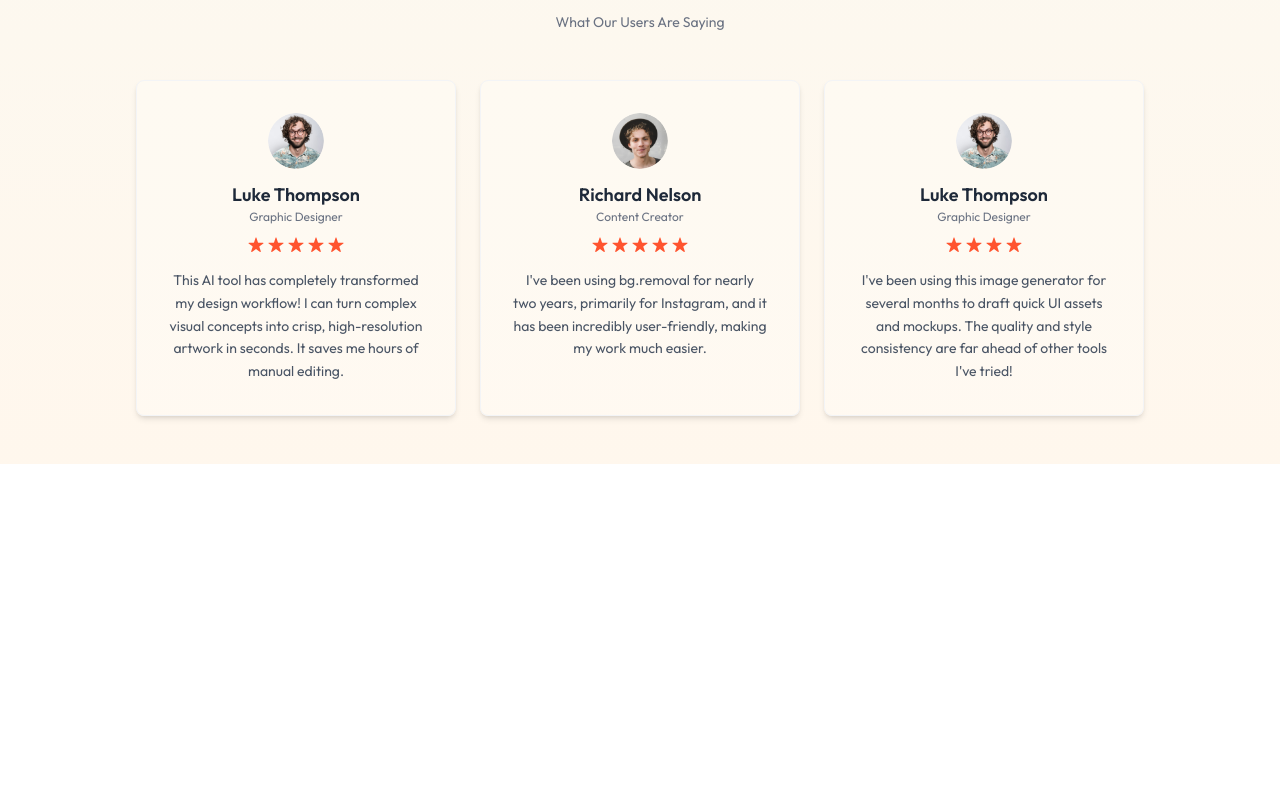
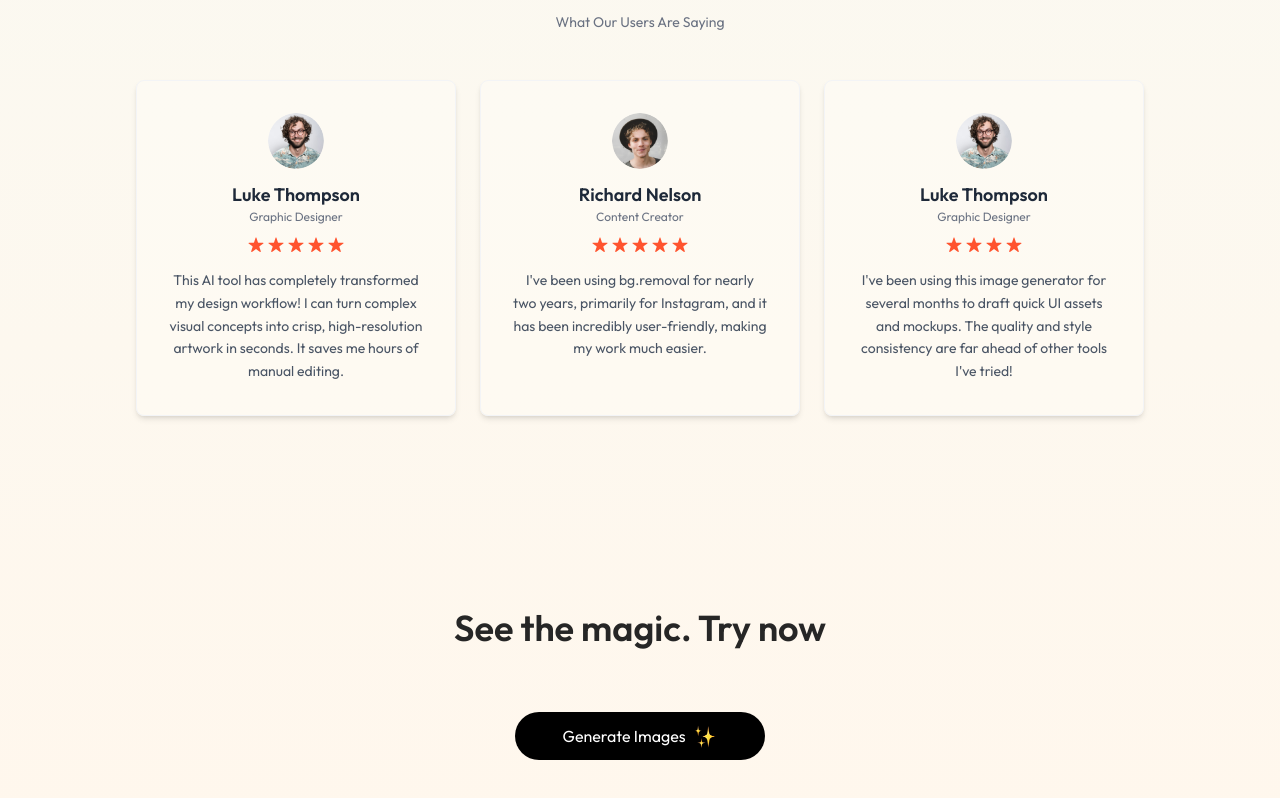
Before and after one commit to Sabbir-Hossain-03/WordCanvas, a React (Vite) app: page / in a window 1280 px wide. Shown: the part 2366-3164 px from the top of the page. Before the commit the page ends 2910 px from the top, so only its background shows below. Built offline with nearby package versions, Linux system fonts and the light colour scheme.

Commit message:
created Generate Button section

```diff
--- /dev/null
+++ b/src/components/GenerateBtn.jsx
@@ -0,0 +1,18 @@
+import React from 'react'
+import { assets } from '../assets/assets'
+const GenerateBtn = () => {
+  return (
+    <div className='pb-16 text-center'>
+      <h1 className='text-2xl md:text-3xl lg:text-4xl mt-4 font-semibold text-neutral-800 py-6 md:py-16'>
+        See the magic. Try now
+      </h1>
+
+      <button className='inline-flex items-center gap-2 px-12 py-3 rounded-full bg-black text-white m-auto hover:scale-105 transition-all duration-500'>
+        Generate Images
+        <img src={assets.star_group} alt="" className='h-6' />
+      </button>
+    </div>
+  )
+}
+
+export default GenerateBtn
--- a/src/pages/Home.jsx
+++ b/src/pages/Home.jsx
@@ -3,6 +3,7 @@
 import Steps from '../components/Steps'
 import Description from '../components/Description'
 import Testimonial from '../components/Testimonial'
+import GenerateBtn from '../components/GenerateBtn'
 
 const Home = () => {
   return (
@@ -11,6 +12,7 @@
       <Steps />
       <Description />
       <Testimonial />
+      <GenerateBtn />
     </div>
   )
 }
```
